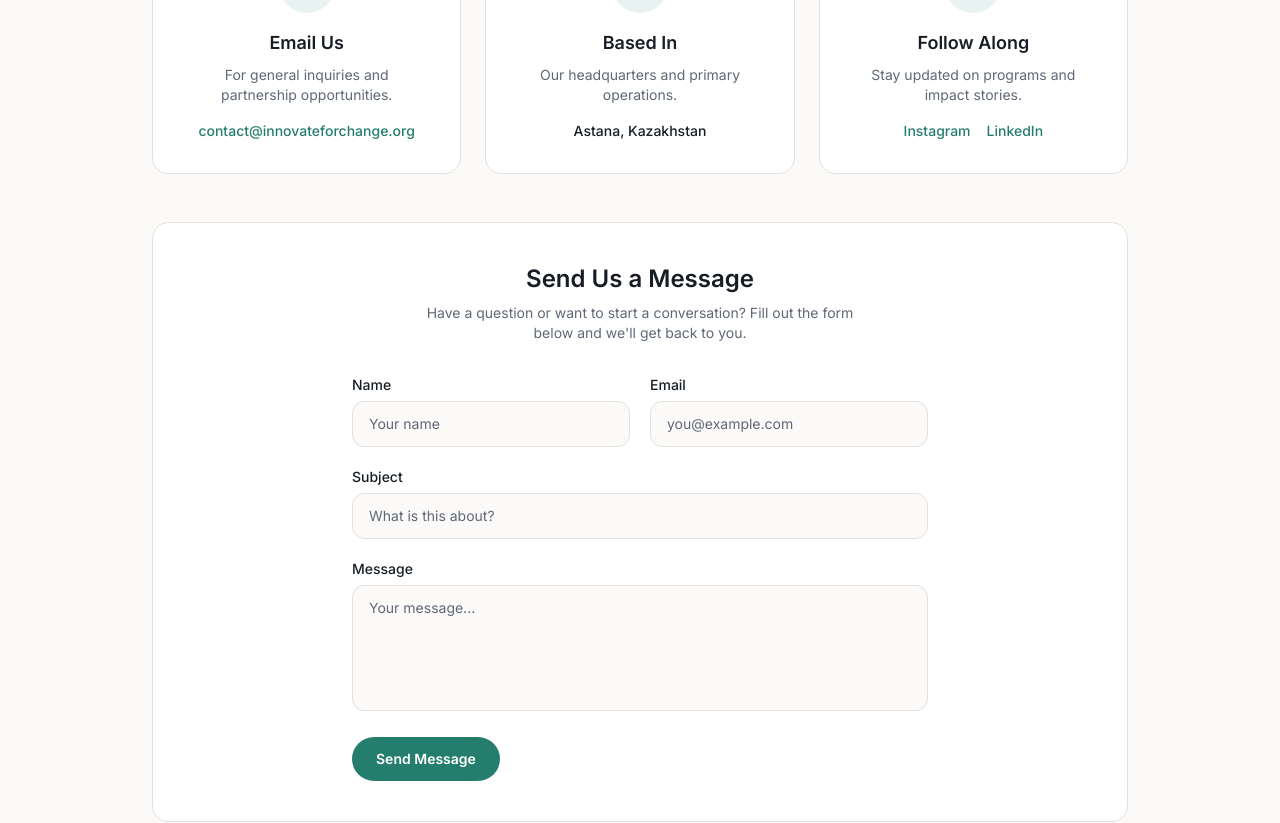
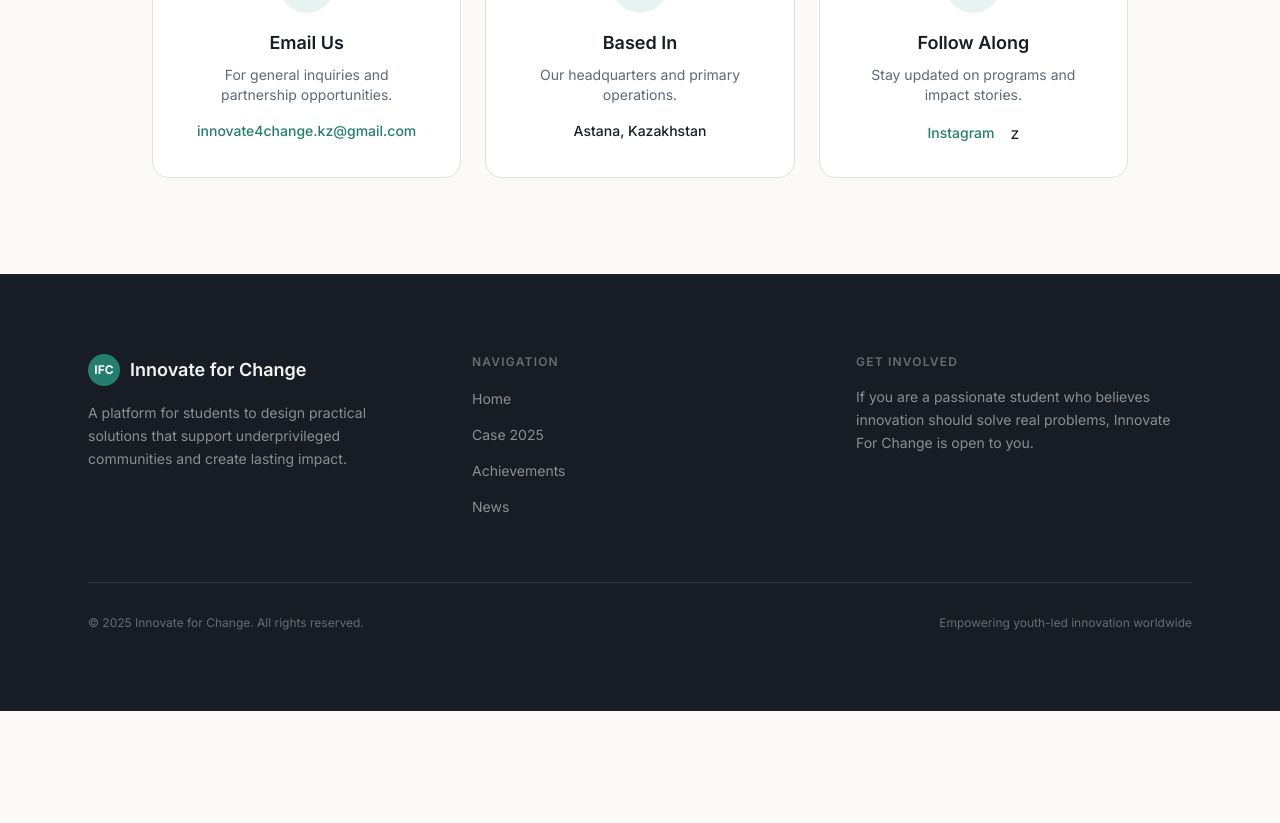
Before and after one commit to 4t0s/v0-innovate-for-change-homepage, a Next.js app: page /contact in a window 1280 px wide. Shown: the part 540-1363 px from the top of the page. After the commit the page ends 1251 px from the top, so only its background shows below. Built offline with nearby package versions, Linux system fonts and the light colour scheme.

Commit message:
contact page changes

```diff
--- a/app/contact/page.tsx
+++ b/app/contact/page.tsx
@@ -43,10 +43,10 @@ export default function ContactPage() {
                 For general inquiries and partnership opportunities.
               </p>
               <a
-                href="mailto:contact@innovateforchange.org"
+                href="mailto:innovate4change.kz@gmail.com"
                 className="mt-4 text-sm font-medium text-primary hover:underline"
               >
-                contact@innovateforchange.org
+                innovate4change.kz@gmail.com
               </a>
             </div>
 
@@ -79,113 +79,22 @@ export default function ContactPage() {
               </p>
               <div className="mt-4 flex items-center gap-4">
                 <a
-                  href="https://instagram.com/innovateforchange"
+                  href="https://instagram.com/innovate4change"
                   target="_blank"
                   rel="noopener noreferrer"
                   className="text-sm font-medium text-primary hover:underline"
                 >
                   Instagram
-                </a>
-                <a
-                  href="https://linkedin.com/company/innovateforchange"
-                  target="_blank"
-                  rel="noopener noreferrer"
-                  className="text-sm font-medium text-primary hover:underline"
-                >
-                  LinkedIn
-                </a>
+                </a>z
               </div>
             </div>
           </div>
 
           {/* Contact Form */}
-          <div className="mt-12 rounded-2xl border border-border bg-card p-6 sm:p-10">
-            <h2 className="text-center text-xl font-semibold text-foreground sm:text-2xl">
-              Send Us a Message
-            </h2>
-            <p className="mx-auto mt-2 max-w-md text-center text-sm text-muted-foreground">
-              Have a question or want to start a conversation? Fill out the form
-              below and we&apos;ll get back to you.
-            </p>
 
-            <form className="mx-auto mt-8 max-w-xl space-y-5">
-              <div className="grid gap-5 sm:grid-cols-2">
-                <div>
-                  <label
-                    htmlFor="name"
-                    className="mb-1.5 block text-sm font-medium text-foreground"
-                  >
-                    Name
-                  </label>
-                  <input
-                    type="text"
-                    id="name"
-                    name="name"
-                    placeholder="Your name"
-                    className="w-full rounded-xl border border-input bg-background px-4 py-3 text-sm text-foreground placeholder:text-muted-foreground focus:border-primary focus:outline-none focus:ring-1 focus:ring-primary"
-                    required
-                  />
-                </div>
-                <div>
-                  <label
-                    htmlFor="email"
-                    className="mb-1.5 block text-sm font-medium text-foreground"
-                  >
-                    Email
-                  </label>
-                  <input
-                    type="email"
-                    id="email"
-                    name="email"
-                    placeholder="you@example.com"
-                    className="w-full rounded-xl border border-input bg-background px-4 py-3 text-sm text-foreground placeholder:text-muted-foreground focus:border-primary focus:outline-none focus:ring-1 focus:ring-primary"
-                    required
-                  />
-                </div>
-              </div>
 
-              <div>
-                <label
-                  htmlFor="subject"
-                  className="mb-1.5 block text-sm font-medium text-foreground"
-                >
-                  Subject
-                </label>
-                <input
-                  type="text"
-                  id="subject"
-                  name="subject"
-                  placeholder="What is this about?"
-                  className="w-full rounded-xl border border-input bg-background px-4 py-3 text-sm text-foreground placeholder:text-muted-foreground focus:border-primary focus:outline-none focus:ring-1 focus:ring-primary"
-                  required
-                />
-              </div>
 
-              <div>
-                <label
-                  htmlFor="message"
-                  className="mb-1.5 block text-sm font-medium text-foreground"
-                >
-                  Message
-                </label>
-                <textarea
-                  id="message"
-                  name="message"
-                  rows={5}
-                  placeholder="Your message..."
-                  className="w-full resize-none rounded-xl border border-input bg-background px-4 py-3 text-sm text-foreground placeholder:text-muted-foreground focus:border-primary focus:outline-none focus:ring-1 focus:ring-primary"
-                  required
-                />
-              </div>
 
-              <button
-                type="submit"
-                className="w-full rounded-full bg-primary px-6 py-3 text-sm font-semibold text-primary-foreground transition-opacity hover:opacity-90 sm:w-auto"
-              >
-                Send Message
-              </button>
-            </form>
-          </div>
         </div>
       </section>
     </>
```
